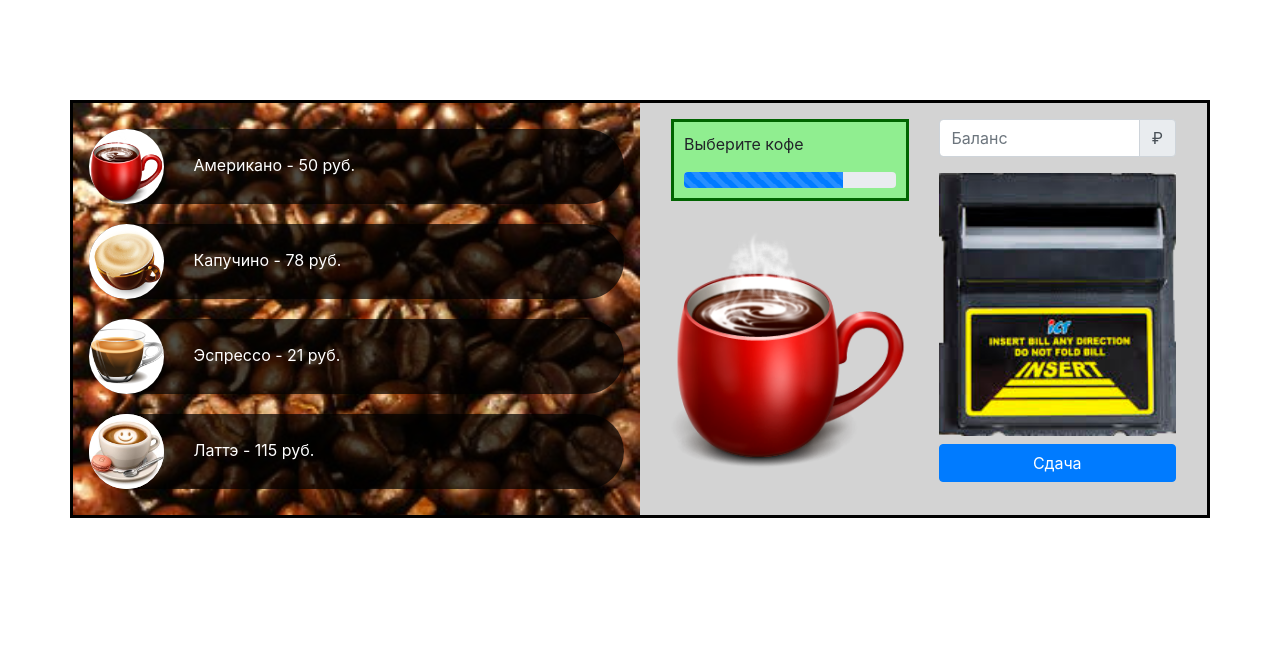
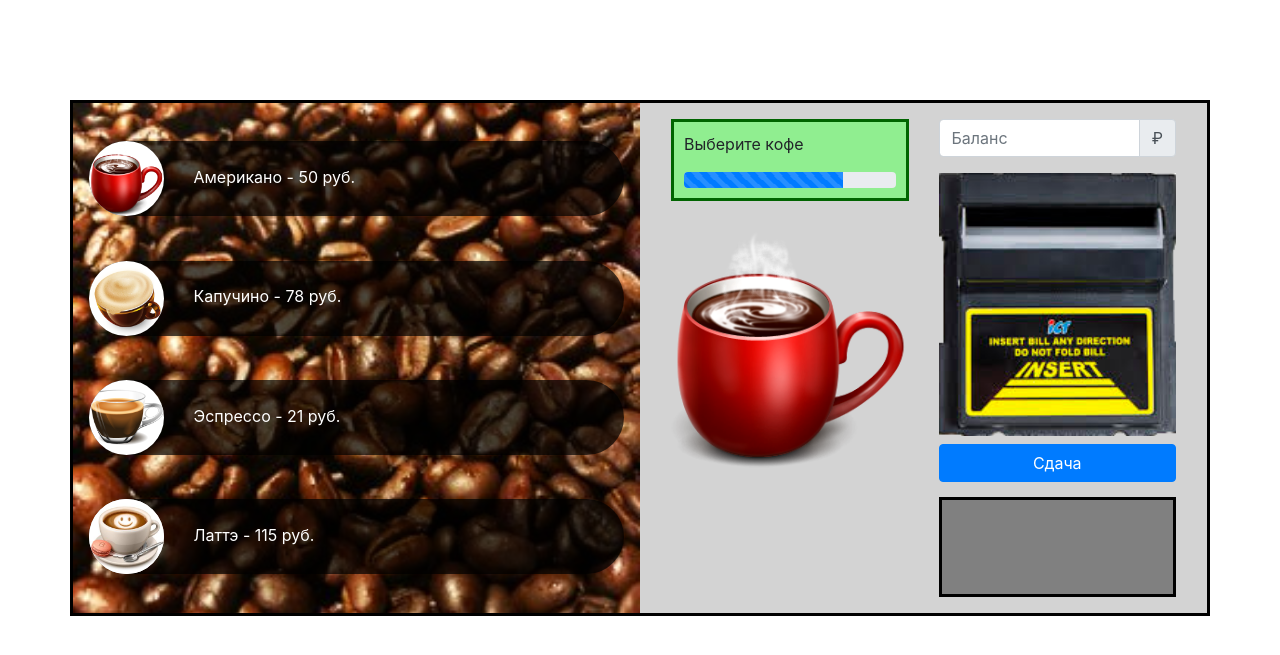
Before and after one commit to Dmitrii265/kofe, a PHP site: page / in a window 1280 px wide. Shown: the top 655 px of the page. Run offline with PHP 8.4, Linux system fonts and the light colour scheme.

Commit message:
Добавление

```diff
--- a/style.css
+++ b/style.css
@@ -49,6 +49,10 @@
 .atm img {
   width: 100%;
 }
+
 .change-box {
-  width: 100%;
+  background: grey;
+  border: 3px solid black;
+  height: 100px;
+  margin-top: 15px;
 }
```
